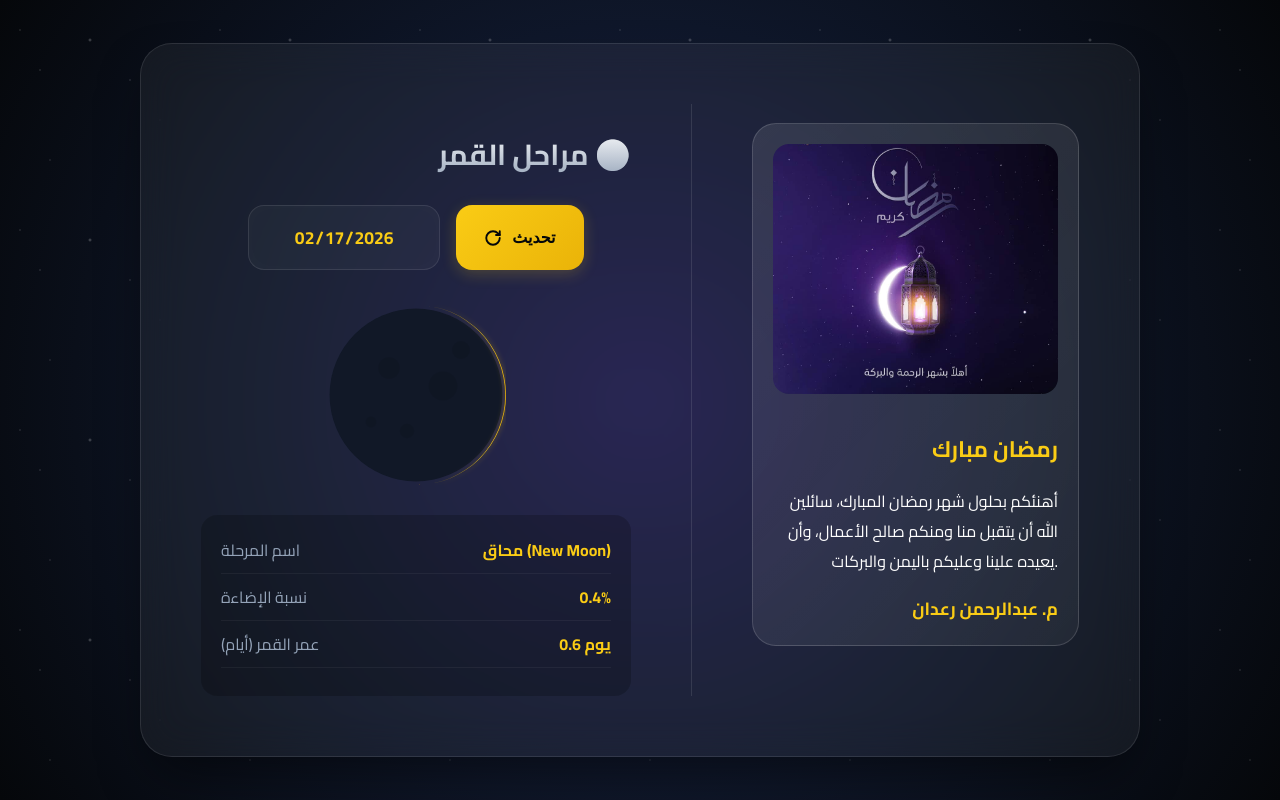
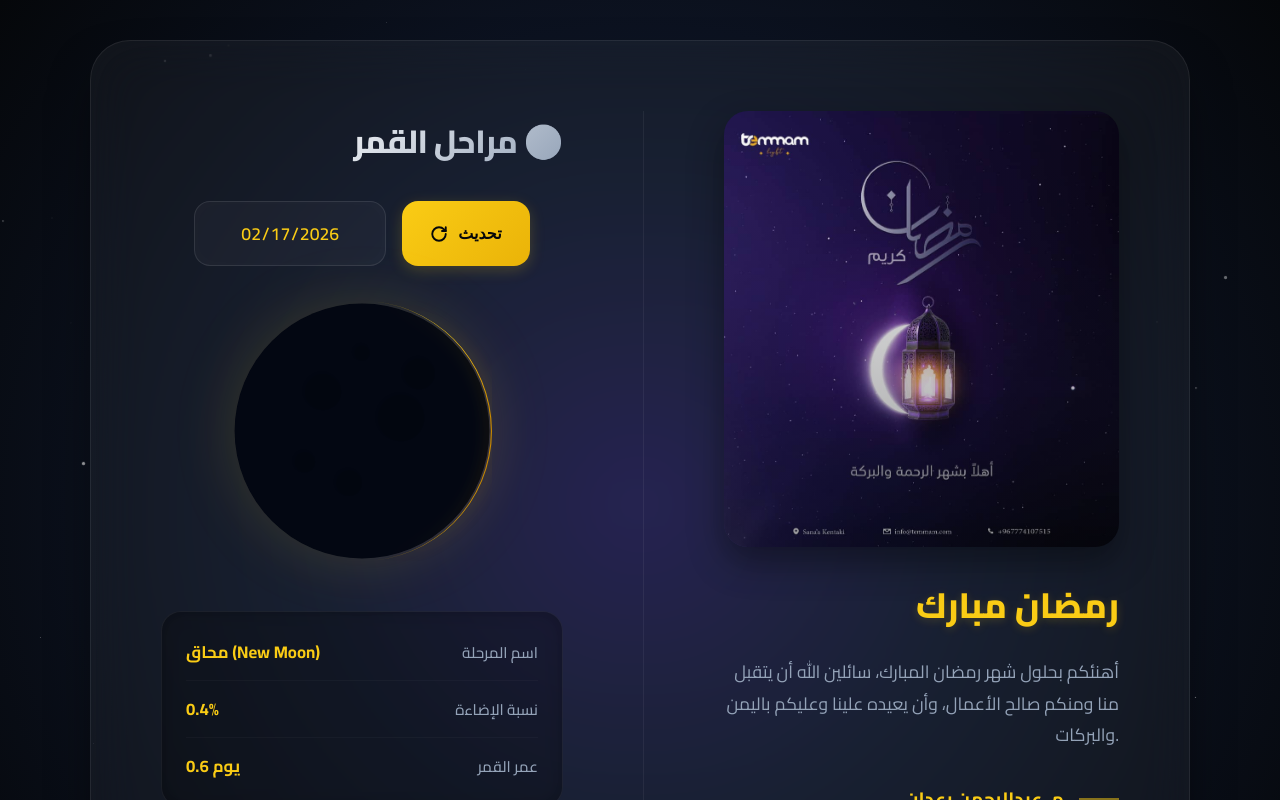
Before and after one commit to radanpro/ramadan-page, a Vue app: page / in a window 1280 px wide. Shown: the top 800 px of the page. Built offline with nearby package versions, Linux system fonts and the light colour scheme.

Commit message:
feat: Introduce a dynamic star background, enhance moon phase visualization with updated SVG and craters, and refine MoonInfo component with staggered animations and new styling.

```diff
--- a/src/App.vue
+++ b/src/App.vue
@@ -1,6 +1,17 @@
 <template>
   <div class="app-wrapper">
-    <div class="container main-layout">
+    <!-- Star Background -->
+    <div class="stars-container">
+      <div
+        v-for="n in 50"
+        :key="n"
+        class="star"
+        :style="generateStarStyle()"
+      ></div>
+    </div>
+
+    <div class="container">
+      <div class="main-layout">
         <!-- Greeting Section -->
         <section class="section-greeting">
           <GreetingCard />
@@ -14,6 +25,13 @@
           <DateInput @update="updateMoon" />
           <MoonDisplay :phase="phase" ref="moonDisplay" />
           <MoonInfo v-if="showInfo" :phaseData="phaseData" />
+        </section>
+      </div>
+
+      <div class="divider"></div>
+
+      <!-- Daily Message Section (Full Width) -->
+      <section class="section-daily-full">
         <RamadanDaily :targetDate="currentDate" />
       </section>
     </div>
@@ -38,7 +56,7 @@ export default {
     };
   },
   methods: {
-    updateMoon(date) {
+    updateMoon(date: any) {
       this.currentDate = date;
       const phase = this.calculateMoonPhase(date);
       this.phase = phase;
@@ -46,7 +64,22 @@ export default {
       this.showInfo = true;
       (this.$refs.moonDisplay as any).animateMoon();
     },
-    calculateMoonPhase(date) {
+    generateStarStyle() {
+      const top = Math.random() * 100 + "%";
+      const left = Math.random() * 100 + "%";
+      const size = Math.random() * 2 + 1 + "px";
+      const duration = Math.random() * 3 + 2 + "s";
+      const maxOpacity = Math.random() * 0.5 + 0.3;
+      return {
+        top,
+        left,
+        width: size,
+        height: size,
+        "--duration": duration,
+        "--max-opacity": maxOpacity,
+      };
+    },
+    calculateMoonPhase(date: any) {
       const year = date.getFullYear();
       let month = date.getMonth() + 1;
       let day = date.getDate();
--- a/src/components/GreetingCard.vue
+++ b/src/components/GreetingCard.vue
@@ -1,21 +1,106 @@
 <template>
-  <div class="greeting-card">
+  <div class="greeting-content">
+    <div class="image-frame">
       <img
         src="../assets/images/ramadan.jpg"
         alt="Ramadan Mubarak"
         class="greeting-img"
       />
+      <div class="image-overlay"></div>
+    </div>
     <div class="greeting-text">
       <h1 class="greeting-title">رمضان مبارك</h1>
-      <p>
+      <p class="greeting-desc">
         أهنئكم بحلول شهر رمضان المبارك، سائلين الله أن يتقبل منا ومنكم صالح
         الأعمال، وأن يعيده علينا وعليكم باليمن والبركات.
       </p>
+      <div class="signature-container">
+        <span class="signature-line"></span>
         <span class="signature">م. عبدالرحمن رعدان</span>
+      </div>
     </div>
   </div>
 </template>
 
-<script>
-export default { name: "GreetingCard" };
+<script lang="ts">
+import { defineComponent } from "vue";
+export default defineComponent({ name: "GreetingCard" });
 </script>
+
+<style scoped>
+.greeting-content {
+  display: flex;
+  flex-direction: column;
+  gap: 25px;
+}
+
+.image-frame {
+  position: relative;
+  width: 100%;
+  border-radius: 24px;
+  overflow: hidden;
+  box-shadow: 0 15px 35px rgba(0, 0, 0, 0.4);
+}
+
+.greeting-img {
+  width: 100%;
+  height: auto;
+  display: block;
+  transition: transform 0.8s cubic-bezier(0.2, 0.8, 0.2, 1);
+}
+
+.image-frame:hover .greeting-img {
+  transform: scale(1.05);
+}
+
+.image-overlay {
+  position: absolute;
+  inset: 0;
+  background: linear-gradient(to top, rgba(5, 7, 10, 0.4), transparent);
+}
+
+.greeting-title {
+  font-size: 2.2rem;
+  font-weight: 800;
+  margin: 0 0 15px;
+  color: var(--accent-color);
+  text-shadow: 0 2px 10px rgba(250, 204, 21, 0.2);
+}
+
+.greeting-desc {
+  font-size: 1.1rem;
+  line-height: 1.8;
+  color: var(--text-secondary);
+  margin-bottom: 30px;
+}
+
+.signature-container {
+  display: flex;
+  align-items: center;
+  gap: 15px;
+  justify-content: flex-end;
+}
+
+.signature-line {
+  height: 2px;
+  width: 40px;
+  background: var(--accent-color);
+  opacity: 0.5;
+}
+
+.signature {
+  font-weight: 700;
+  font-size: 1.2rem;
+  color: var(--accent-color);
+}
+
+@media (min-width: 1024px) {
+  .greeting-content {
+    text-align: right;
+  }
+  .signature-container {
+    justify-content: flex-start;
+    flex-direction: row-reverse;
+  }
+}
+</style>
--- a/src/components/MoonDisplay.vue
+++ b/src/components/MoonDisplay.vue
@@ -1,28 +1,41 @@
 <template>
-  <div class="moon-display" ref="moonContainer">
-    <div v-html="svgMoon"></div>
+  <div class="moon-container">
+    <div class="moon-wrapper" v-html="svgMoon"></div>
   </div>
 </template>
 
-<script>
-export default {
+<script lang="ts">
+import { defineComponent } from "vue";
+
+export default defineComponent({
   name: "MoonDisplay",
-  props: ["phase"],
+  props: {
+    phase: {
+      type: Number,
+      required: true,
+    },
+  },
   data() {
-    return { svgMoon: "" };
+    return {
+      svgMoon: "",
+    };
   },
   watch: {
-    phase(newVal) {
-      this.svgMoon = this.renderMoonSVG(newVal);
+    phase: {
+      immediate: true,
+      handler(newVal) {
+        this.svgMoon = this.renderMoonSVG(newVal);
+      },
     },
   },
   methods: {
-    renderMoonSVG(phase) {
+    renderMoonSVG(phase: number) {
       const r = 50;
       const cosPhi = Math.cos(phase * 2 * Math.PI);
       const mag = Math.abs(cosPhi) * r;
       const isWaxing = phase <= 0.5;
       let path = "";
+
       if (isWaxing) {
         const sweepOuter = 1,
           sweepInner = phase < 0.25 ? 0 : 1;
@@ -32,37 +45,74 @@ export default {
           sweepInner = phase < 0.75 ? 1 : 0;
         path = `M 50 0 A 50 50 0 0 ${sweepOuter} 50 100 A ${mag} 50 0 0 ${sweepInner} 50 0`;
       }
+
       return `
-        <svg viewBox="0 0 100 100" xmlns="http://www.w3.org/2000/svg">
+        <svg viewBox="0 0 100 100" xmlns="http://www.w3.org/2000/svg" class="moon-svg">
           <defs>
-            <radialGradient id="moonSurface" cx="50%" cy="50%" r="50%">
-              <stop offset="0%" style="stop-color:#fefce8;stop-opacity:1"/>
-              <stop offset="80%" style="stop-color:#facc15;stop-opacity:1"/>
-              <stop offset="100%" style="stop-color:#eab308;stop-opacity:1"/>
+            <radialGradient id="moonSurface" cx="40%" cy="40%" r="60%">
+              <stop offset="0%" style="stop-color:#fffef0;stop-opacity:1"/>
+              <stop offset="60%" style="stop-color:#facc15;stop-opacity:1"/>
+              <stop offset="100%" style="stop-color:#ca8a04;stop-opacity:1"/>
             </radialGradient>
-            <filter id="glow">
-              <feGaussianBlur stdDeviation="1.5" result="blur"/>
+            <filter id="moonGlow" x="-50%" y="-50%" width="200%" height="200%">
+              <feGaussianBlur stdDeviation="3" result="blur"/>
               <feComposite in="SourceGraphic" in2="blur" operator="over"/>
             </filter>
+            <filter id="craterShadow">
+              <feDropShadow dx="-0.5" dy="-0.5" stdDeviation="0.5" flood-opacity="0.3"/>
+            </filter>
           </defs>
-          <circle cx="50" cy="50" r="48" fill="#111827"/>
-          <path d="${path}" fill="url(#moonSurface)" filter="url(#glow)"/>
-          <mask id="moonMask"><circle cx="50" cy="50" r="48" fill="white"/></mask>
-          <g mask="url(#moonMask)" opacity="0.08" fill="#000">
-             <circle cx="35" cy="35" r="6"/>
-             <circle cx="65" cy="45" r="8"/>
-             <circle cx="45" cy="70" r="4"/>
-             <circle cx="25" cy="65" r="3"/>
-             <circle cx="75" cy="25" r="5"/>
+          <circle cx="50" cy="50" r="49" fill="#030712"/>
+          <path d="${path}" fill="url(#moonSurface)" filter="url(#moonGlow)"/>
+
+          <mask id="moonMask"><circle cx="50" cy="50" r="49" fill="white"/></mask>
+
+          <g mask="url(#moonMask)" opacity="0.12" filter="url(#craterShadow)">
+             <circle cx="35" cy="35" r="7" fill="#000"/>
+             <circle cx="65" cy="45" r="9" fill="#000"/>
+             <circle cx="45" cy="70" r="5" fill="#000"/>
+             <circle cx="28" cy="62" r="4" fill="#000"/>
+             <circle cx="72" cy="28" r="6" fill="#000"/>
+             <circle cx="50" cy="20" r="3" fill="#000"/>
           </g>
         </svg>
       `;
     },
     animateMoon() {
-      const moon = this.$refs.moonContainer;
-      moon.style.transform = "scale(1.05)";
-      setTimeout(() => (moon.style.transform = "scale(1)"), 200);
+      // Animation removed as requested
     },
   },
-};
+});
 </script>
+
+<style scoped>
+.moon-container {
+  width: 220px;
+  height: 220px;
+  margin: 0 auto 40px;
+  display: flex;
+  align-items: center;
+  justify-content: center;
+  position: relative;
+  filter: drop-shadow(0 0 30px rgba(250, 204, 21, 0.15));
+}
+
+.moon-wrapper {
+  width: 100%;
+  height: 100%;
+}
+
+.moon-svg {
+  width: 100%;
+  height: 100%;
+  display: block;
+}
+
+@media (min-width: 1024px) {
+  .moon-container {
+    width: 260px;
+    height: 260px;
+    margin: 0 auto 50px;
+  }
+}
+</style>
--- a/src/components/MoonInfo.vue
+++ b/src/components/MoonInfo.vue
@@ -1,20 +1,90 @@
 <template>
   <div class="info-card">
-    <div class="info-item">
-      <span class="label">اسم المرحلة</span
-      ><span class="value">{{ phaseData.phaseName }}</span>
-    </div>
-    <div class="info-item">
-      <span class="label">نسبة الإضاءة</span
-      ><span class="value">{{ phaseData.illumination }}%</span>
-    </div>
-    <div class="info-item">
-      <span class="label">عمر القمر (أيام)</span
-      ><span class="value">{{ phaseData.age }} يوم</span>
+    <div
+      class="info-item"
+      v-for="(item, index) in displayItems"
+      :key="index"
+      :style="{ animationDelay: `${index * 0.1}s` }"
+    >
+      <span class="label">{{ item.label }}</span>
+      <span class="value">{{ item.value }}</span>
     </div>
   </div>
 </template>
 
-<script>
-export default { name: "MoonInfo", props: ["phaseData"] };
+<script lang="ts">
+import { defineComponent } from "vue";
+export default defineComponent({
+  name: "MoonInfo",
+  props: {
+    phaseData: {
+      type: Object,
+      required: true,
+    },
+  },
+  computed: {
+    displayItems() {
+      return [
+        { label: "اسم المرحلة", value: this.phaseData.phaseName },
+        { label: "نسبة الإضاءة", value: `${this.phaseData.illumination}%` },
+        { label: "عمر القمر", value: `${this.phaseData.age} يوم` },
+      ];
+    },
+  },
+});
 </script>
+
+<style scoped>
+.info-card {
+  background: rgba(0, 0, 0, 0.25);
+  border-radius: 20px;
+  padding: 24px;
+  border: 1px solid rgba(255, 255, 255, 0.05);
+  box-shadow: inset 0 0 20px rgba(0, 0, 0, 0.2);
+}
+
+.info-item {
+  display: flex;
+  justify-content: space-between;
+  align-items: center;
+  margin-bottom: 12px;
+  padding-bottom: 12px;
+  border-bottom: 1px solid rgba(255, 255, 255, 0.03);
+  animation: itemEnter 0.5s ease-out both;
+}
+
+.info-item:last-child {
+  margin-bottom: 0;
+  padding-bottom: 0;
+  border-bottom: none;
+}
+
+@keyframes itemEnter {
+  from {
+    opacity: 0;
+    transform: translateX(10px);
+  }
+  to {
+    opacity: 1;
+    transform: translateX(0);
+  }
+}
+
+.label {
+  color: var(--text-secondary);
+  font-size: 0.95rem;
+  font-weight: 500;
+}
+
+.value {
+  font-weight: 700;
+  color: var(--accent-color);
+  font-size: 1.05rem;
+}
+
+@media (min-width: 1024px) {
+  .info-item {
+    flex-direction: row-reverse;
+  }
+}
+</style>
--- a/src/style.css
+++ b/src/style.css
@@ -1,31 +1,49 @@
-.app-wrapper {
-  width: 100%;
-  display: flex;
-  align-items: center;
-  justify-content: center;
-  min-height: 100vh;
-  padding: 20px;
-}
+@import url("https://fonts.googleapis.com/css2?family=Cairo:wght@300;400;500;600;700;800&display=swap");
 
 :root {
   --bg-color: #05070a;
-  --card-bg: rgba(255, 255, 255, 0.05);
+  --card-bg: rgba(255, 255, 255, 0.04);
   --accent-color: #facc15;
+  --accent-hover: #eab308;
   --text-primary: #ffffff;
   --text-secondary: #94a3b8;
+  --glass-border: rgba(255, 255, 255, 0.08);
+  --selection-bg: rgba(250, 204, 21, 0.3);
 }
 
 * {
   box-sizing: border-box;
+  -webkit-font-smoothing: antialiased;
+  -moz-osx-font-smoothing: grayscale;
+}
+
+::selection {
+  background: var(--selection-bg);
+  color: var(--text-primary);
+}
+
+/* Custom Scrollbar */
+::-webkit-scrollbar {
+  width: 8px;
+}
+::-webkit-scrollbar-track {
+  background: var(--bg-color);
+}
+::-webkit-scrollbar-thumb {
+  background: rgba(255, 255, 255, 0.1);
+  border-radius: 10px;
+}
+::-webkit-scrollbar-thumb:hover {
+  background: rgba(255, 255, 255, 0.2);
 }
 
 body {
   font-family: "Cairo", sans-serif;
   min-height: 100vh;
   background: radial-gradient(
-    circle at center,
+    circle at 50% 50%,
     #1e1b4b 0%,
-    #0f172a 50%,
+    #0f172a 40%,
     #05070a 100%
   );
   color: var(--text-primary);
@@ -33,71 +51,100 @@ body {
   overflow-x: hidden;
 }
 
-/* Star background */
-body::before {
-  content: "";
+/* Animated Star Background */
+.stars-container {
   position: fixed;
   inset: 0;
-  background-image:
-    radial-gradient(1px 1px at 20px 30px, #eee, rgba(0, 0, 0, 0)),
-    radial-gradient(1px 1px at 40px 70px, #fff, rgba(0, 0, 0, 0)),
-    radial-gradient(1px 1px at 50px 160px, #ddd, rgba(0, 0, 0, 0)),
-    radial-gradient(2px 2px at 90px 40px, #fff, rgba(0, 0, 0, 0)),
-    radial-gradient(1px 1px at 130px 80px, #fff, rgba(0, 0, 0, 0)),
-    radial-gradient(1px 1px at 160px 120px, #ddd, rgba(0, 0, 0, 0));
-  background-repeat: repeat;
-  background-size: 200px 200px;
-  opacity: 0.3;
   z-index: -1;
+  overflow: hidden;
+}
+
+.star {
+  position: absolute;
+  background: white;
+  border-radius: 50%;
+  opacity: 0;
+  animation: twinkle var(--duration) infinite ease-in-out;
+}
+
+@keyframes twinkle {
+  0%,
+  100% {
+    opacity: 0;
+    transform: scale(0.5);
+  }
+  50% {
+    opacity: var(--max-opacity);
+    transform: scale(1.2);
+  }
+}
+
+.app-wrapper {
+  width: 100%;
+  display: flex;
+  align-items: center;
+  justify-content: center;
+  min-height: 100vh;
+  padding: 40px 20px;
 }
 
 .container {
   width: 100%;
   max-width: 500px;
   background: var(--card-bg);
-  padding: 40px;
-  border-radius: 32px;
-  backdrop-filter: blur(20px);
-  border: 1px solid rgba(255, 255, 255, 0.1);
-  box-shadow: 0 25px 50px -12px rgba(0, 0, 0, 0.5);
-  animation: fadeIn 0.8s ease-out;
+  padding: 50px 40px;
+  border-radius: 40px;
+  backdrop-filter: blur(25px);
+  -webkit-backdrop-filter: blur(25px);
+  border: 1px solid var(--glass-border);
+  box-shadow:
+    0 25px 50px -12px rgba(0, 0, 0, 0.6),
+    inset 0 0 40px rgba(255, 255, 255, 0.02);
+  animation: sceneEnter 1s cubic-bezier(0.2, 0.8, 0.2, 1);
   margin: 0 auto;
+}
+
+@keyframes sceneEnter {
+  from {
+    opacity: 0;
+    transform: translateY(30px) scale(0.98);
+  }
+  to {
+    opacity: 1;
+    transform: translateY(0) scale(1);
+  }
 }
 
 .main-layout {
   display: flex;
   flex-direction: column;
-  text-align: center;
-}
-
-.desktop-hidden {
-  display: block;
 }
 
 /* Desktop Responsiveness */
-@media (min-width: 992px) {
+@media (min-width: 1024px) {
   .container {
-    max-width: 1000px;
-    padding: 60px;
+    max-width: 1100px;
+    padding: 70px;
   }
 
   .main-layout {
     display: grid;
-    grid-template-columns: 1.2fr 0.8fr;
-    gap: 60px;
-    align-items: center;
+    grid-template-columns: 1.1fr 0.9fr;
+    gap: 80px;
+    align-items: start;
+  }
+
+  .section-moon {
+    border-right: 1px solid rgba(255, 255, 255, 0.06);
+    padding-right: 80px;
     text-align: right;
   }
 
-  .section-moon {
-    border-right: 1px solid rgba(255, 255, 255, 0.1);
-    padding-right: 60px;
+  .section-greeting {
+    order: 2;
+    text-align: right;
   }
 
-  /* Reverse order for RTL logic if needed, or just standard */
-  .section-greeting {
-    order: 2;
-  }
   .section-moon {
     order: 1;
   }
@@ -105,147 +152,16 @@ body::before {
   .desktop-hidden {
     display: none;
   }
-
-  .greeting-card {
-    margin-bottom: 0;
-  }
-
-  .greeting-img {
-    max-height: 400px;
-  }
-}
-
-@keyframes fadeIn {
-  from {
-    opacity: 0;
-    transform: translateY(20px);
-  }
-  to {
-    opacity: 1;
-    transform: translateY(0);
-  }
 }
 
 h2 {
-  font-weight: 700;
-  font-size: 1.8rem;
-  margin-bottom: 24px;
-  background: linear-gradient(to bottom, #fff, #94a3b8);
+  font-weight: 800;
+  font-size: 2rem;
+  margin: 0 0 30px;
+  background: linear-gradient(135deg, #fff 30%, #94a3b8 100%);
   -webkit-background-clip: text;
   -webkit-text-fill-color: transparent;
-}
-
-/* Input */
-.input-group {
-  display: flex;
-  gap: 12px;
-  margin-bottom: 30px;
-  justify-content: center;
-}
-
-input[type="date"] {
-  background: rgba(255, 255, 255, 0.1);
-  border: 1px solid rgba(255, 255, 255, 0.2);
-  color: white;
-  padding: 12px 16px;
-  border-radius: 12px;
-  font-family: inherit;
-  outline: none;
-  transition: 0.3s;
-}
-
-input[type="date"]:focus {
-  border-color: var(--accent-color);
-  background: rgba(255, 255, 255, 0.15);
-}
-
-button {
-  background: var(--accent-color);
-  color: #000;
-  border: none;
-  padding: 12px 24px;
-  border-radius: 12px;
-  font-weight: 700;
-  cursor: pointer;
-  transition: 0.3s;
-}
-
-button:hover {
-  transform: translateY(-2px);
-  box-shadow: 0 10px 15px -3px rgba(250, 204, 21, 0.3);
-}
-
-button:active {
-  transform: scale(0.95);
-}
-
-/* Moon */
-.moon-display {
-  position: relative;
-  width: 180px;
-  height: 180px;
-  margin: 0 auto 30px;
-  transition: transform 0.3s;
-}
-
-/* Info */
-.info-card {
-  background: rgba(0, 0, 0, 0.2);
-  border-radius: 16px;
-  padding: 20px;
-  text-align: right;
-}
-
-.info-item {
-  display: flex;
-  justify-content: space-between;
-  margin-bottom: 8px;
-  border-bottom: 1px solid rgba(255, 255, 255, 0.05);
-  padding-bottom: 8px;
-}
-
-.label {
-  color: var(--text-secondary);
-}
-
-.value {
-  font-weight: 700;
-  color: var(--accent-color);
-}
-
-/* Greeting */
-.greeting-card {
-  background: linear-gradient(
-    135deg,
-    rgba(255, 255, 255, 0.1),
-    rgba(255, 255, 255, 0.05)
-  );
-  border-radius: 24px;
-  padding: 20px;
-  margin-bottom: 30px;
-  border: 1px solid rgba(255, 255, 255, 0.15);
-}
-
-.greeting-img {
-  width: 100%;
-  max-height: 250px;
-  object-fit: cover;
-  border-radius: 16px;
-  margin-bottom: 15px;
-}
-
-.greeting-title {
-  font-size: 1.4rem;
-  font-weight: 700;
-  margin: 10px 0;
-  color: var(--accent-color);
-}
-
-.signature {
-  margin-top: 15px;
-  font-weight: 700;
-  font-size: 1.1rem;
-  color: var(--accent-color);
+  letter-spacing: -0.02em;
 }
 
 .divider {
@@ -253,8 +169,19 @@ button:active {
   background: linear-gradient(
     to right,
     transparent,
-    rgba(255, 255, 255, 0.2),
+    rgba(255, 255, 255, 0.1),
     transparent
   );
-  margin: 30px 0;
+  margin: 40px 0;
 }
+
+.section-daily-full {
+  width: 100%;
+  animation: fadeIn 1s ease-out 0.3s both;
+}
+
+@media (min-width: 1024px) {
+  .section-daily-full {
+    margin-top: 10px;
+  }
+}
```
Lines whose indentation alone changed are shown as unchanged.
